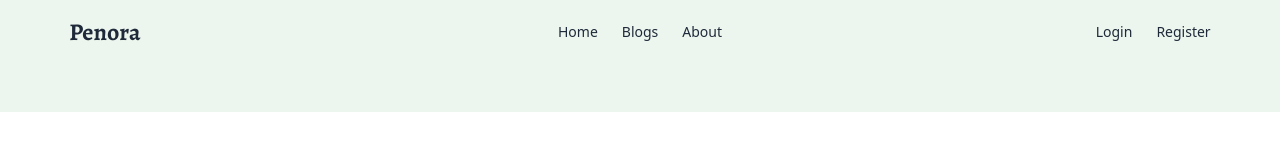
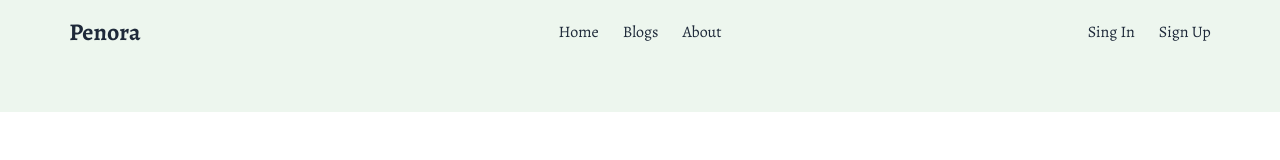
Before and after one commit to tasninanika/Penora-Client, a React (Vite) app: page / in a window 1280 px wide. Shown: the top 160 px of the page. Built offline with nearby package versions, Linux system fonts and the light colour scheme; a web font is replaced by a local one.

Commit message:
apply style on navbar

```diff
--- a/src/components/Navbar.jsx
+++ b/src/components/Navbar.jsx
@@ -15,12 +15,12 @@ const Navbar = () => {
         </div>
 
         {/* Center - Links */}
-        <div className="navbar-center hidden md:flex space-x-6">
+        <div className="navbar-center hidden md:flex space-x-6 font-alegreya">
           {["Home", "Blogs", "About"].map((item) => (
             <Link
               key={item}
               to={`/${item.toLowerCase() === "home" ? "" : item.toLowerCase()}`}
-              className="relative group text-gray-800 hover:text-[#1b9c85] text-sm"
+              className="relative group text-gray-800 hover:text-[#1b9c85] text-base"
             >
               {item}
               <span className="absolute left-0 -bottom-5 w-0 h-0.5 bg-[#1b9c85] transition-all duration-300 group-hover:w-full"></span>
@@ -29,12 +29,12 @@ const Navbar = () => {
         </div>
 
         {/* Right - Auth Links */}
-        <div className="navbar-end hidden md:flex space-x-6">
-          {["Login", "Register"].map((item) => (
+        <div className="navbar-end hidden md:flex space-x-6 font-alegreya">
+          {["Sing In", "Sign Up"].map((item) => (
             <Link
               key={item}
               to={`/${item.toLowerCase()}`}
-              className="relative group text-gray-800 hover:text-[#1b9c85] text-sm"
+              className="relative group text-gray-800 hover:text-[#1b9c85] text-base"
             >
               {item}
               <span className="absolute left-0 -bottom-5 w-0 h-0.5 bg-[#1b9c85] transition-all duration-300 group-hover:w-full"></span>
```
